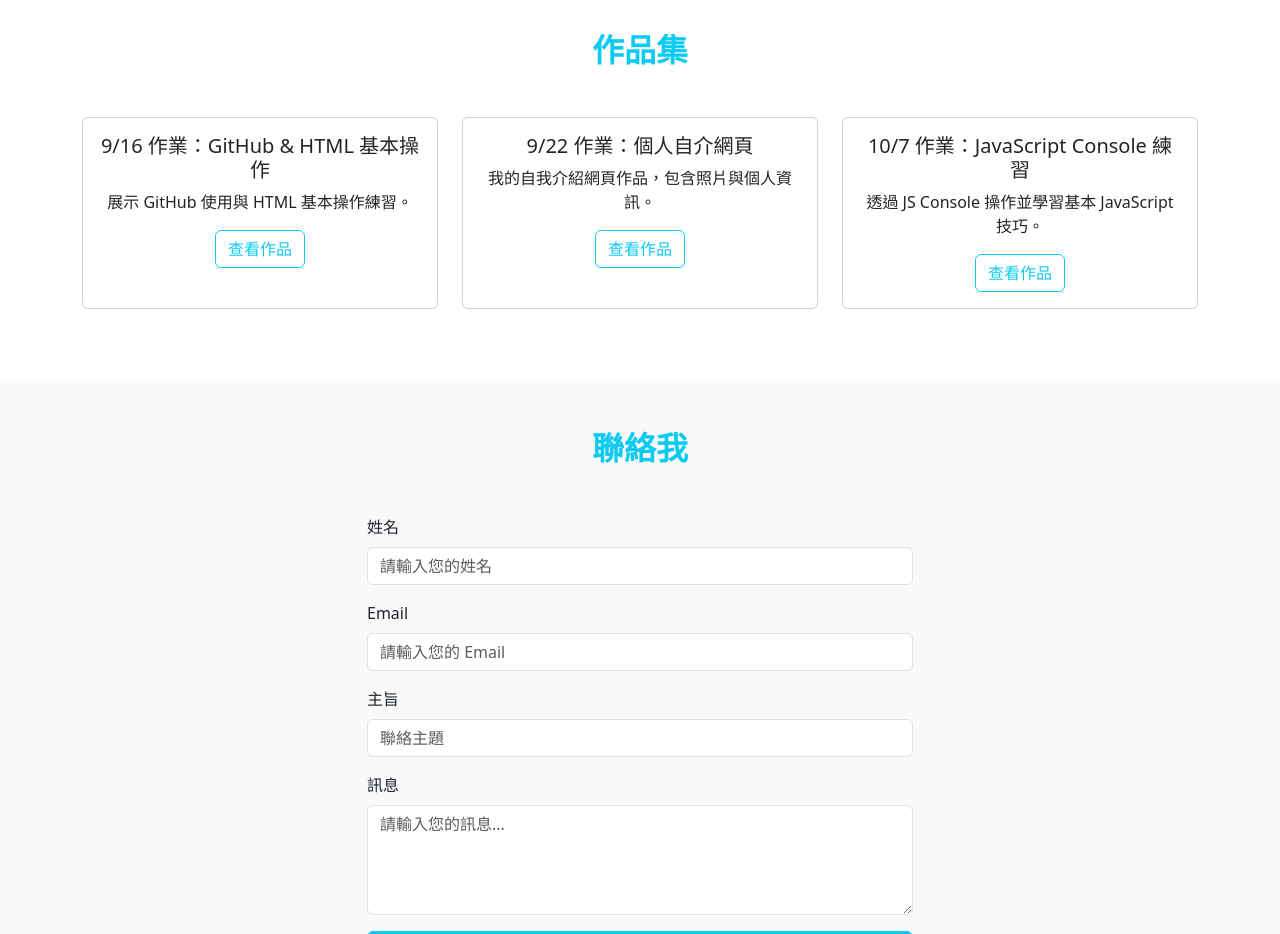
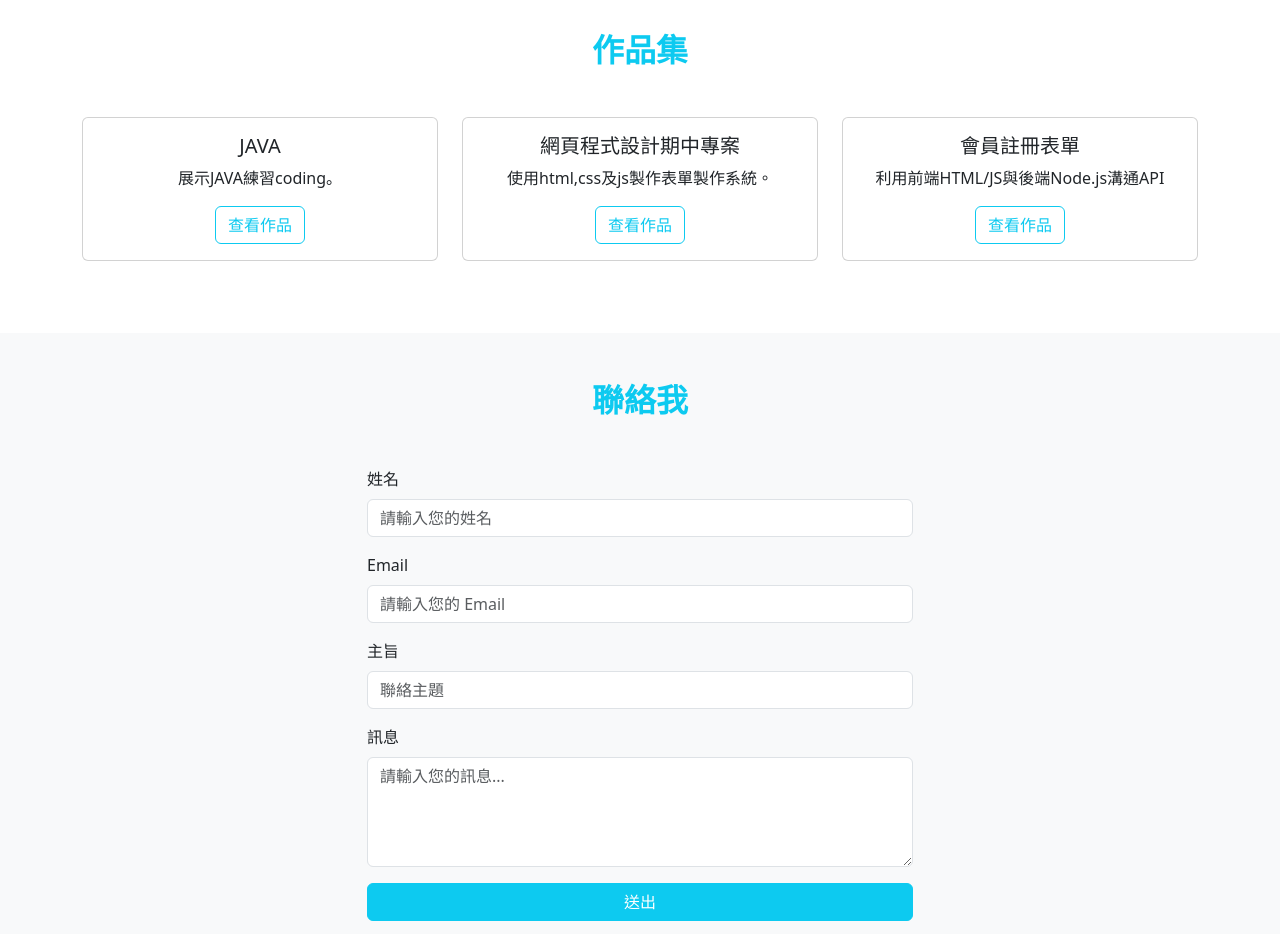
Before and after one commit to Wilson0503/my-portfolio, a plain HTML site: page index.html in a window 1280 px wide. Shown: the part 1680-2614 px from the top of the page. Drawn offline with nearby package versions, Linux system fonts and the light colour scheme.

Commit message:
Update project descriptions and links in index.html

```diff
--- a/index.html
+++ b/index.html
@@ -133,9 +133,9 @@
         <div class="col-lg-4 col-md-6 mb-4">
           <div class="card h-100">
             <div class="card-body text-center">
-              <h5 class="card-title">9/16 作業：GitHub & HTML 基本操作</h5>
-              <p class="card-text">展示 GitHub 使用與 HTML 基本操作練習。</p>
-              <a href="https://github.com/Wilson0503/114_tkuim_web" class="btn btn-outline-info">查看作品</a>
+              <h5 class="card-title">JAVA</h5>
+              <p class="card-text">展示JAVA練習coding。</p>
+              <a href="https://github.com/Wilson0503/Java" class="btn btn-outline-info">查看作品</a>
             </div>
           </div>
         </div>
@@ -143,9 +143,9 @@
         <div class="col-lg-4 col-md-6 mb-4">
           <div class="card h-100">
             <div class="card-body text-center">
-              <h5 class="card-title">9/22 作業：個人自介網頁</h5>
-              <p class="card-text">我的自我介紹網頁作品，包含照片與個人資訊。</p>
-              <a href="https://github.com/Wilson0503/114_tkuim_web/blob/main/aboutme.html" class="btn btn-outline-info">查看作品</a>
+              <h5 class="card-title">網頁程式設計期中專案</h5>
+              <p class="card-text">使用html,css及js製作表單製作系統。</p>
+              <a href="https://github.com/Wilson0503/114_tkuim_web_midterm" class="btn btn-outline-info">查看作品</a>
             </div>
           </div>
         </div>
@@ -153,9 +153,9 @@
         <div class="col-lg-4 col-md-6 mb-4">
           <div class="card h-100">
             <div class="card-body text-center">
-              <h5 class="card-title">10/7 作業：JavaScript Console 練習</h5>
-              <p class="card-text">透過 JS Console 操作並學習基本 JavaScript 技巧。</p>
-              <a href="https://hackmd.io/@FTju7F64SmqXTr0h9DINUA/HJxdM7Spee" class="btn btn-outline-info">查看作品</a>
+              <h5 class="card-title">會員註冊表單</h5>
+              <p class="card-text">利用前端HTML/JS與後端Node.js溝通API</p>
+              <a https://github.com/Wilson0503/114_tkuim_web/tree/main/Week09" class="btn btn-outline-info">查看作品</a>
             </div>
           </div>
         </div>
```
